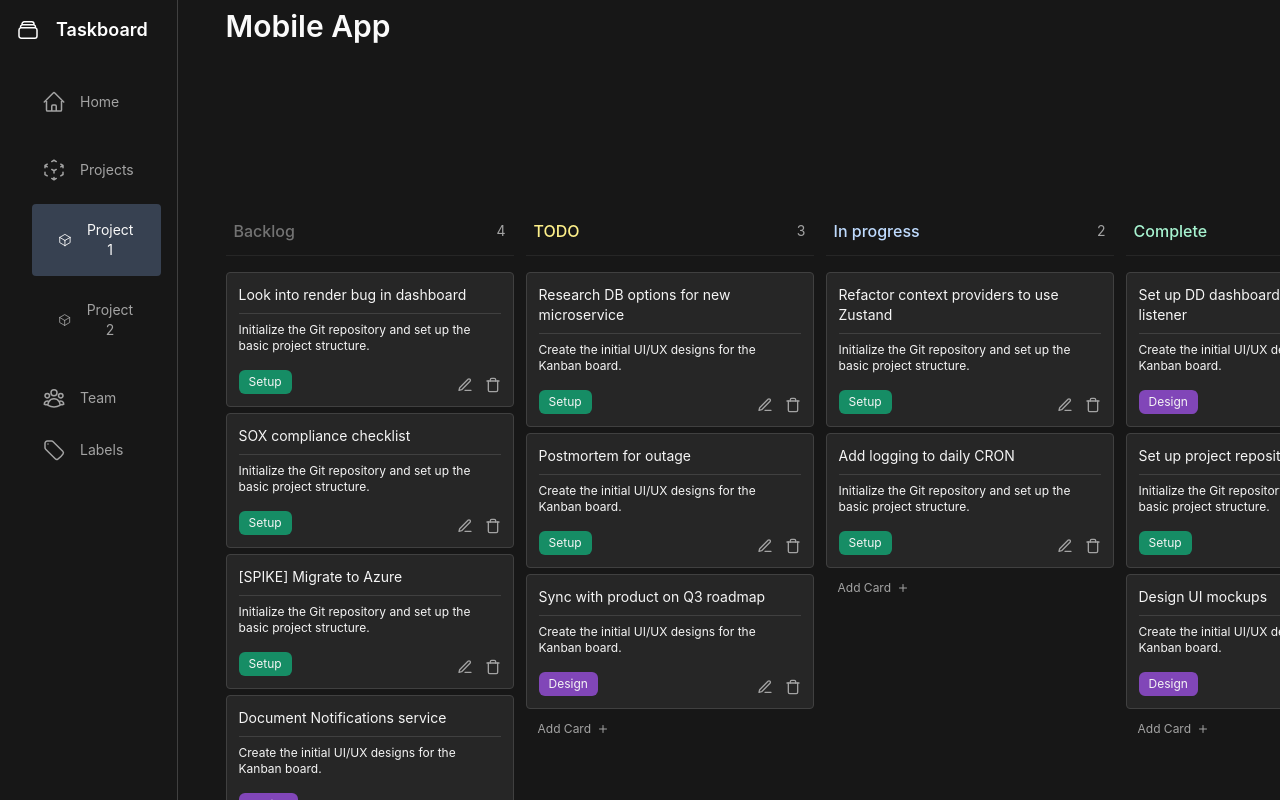
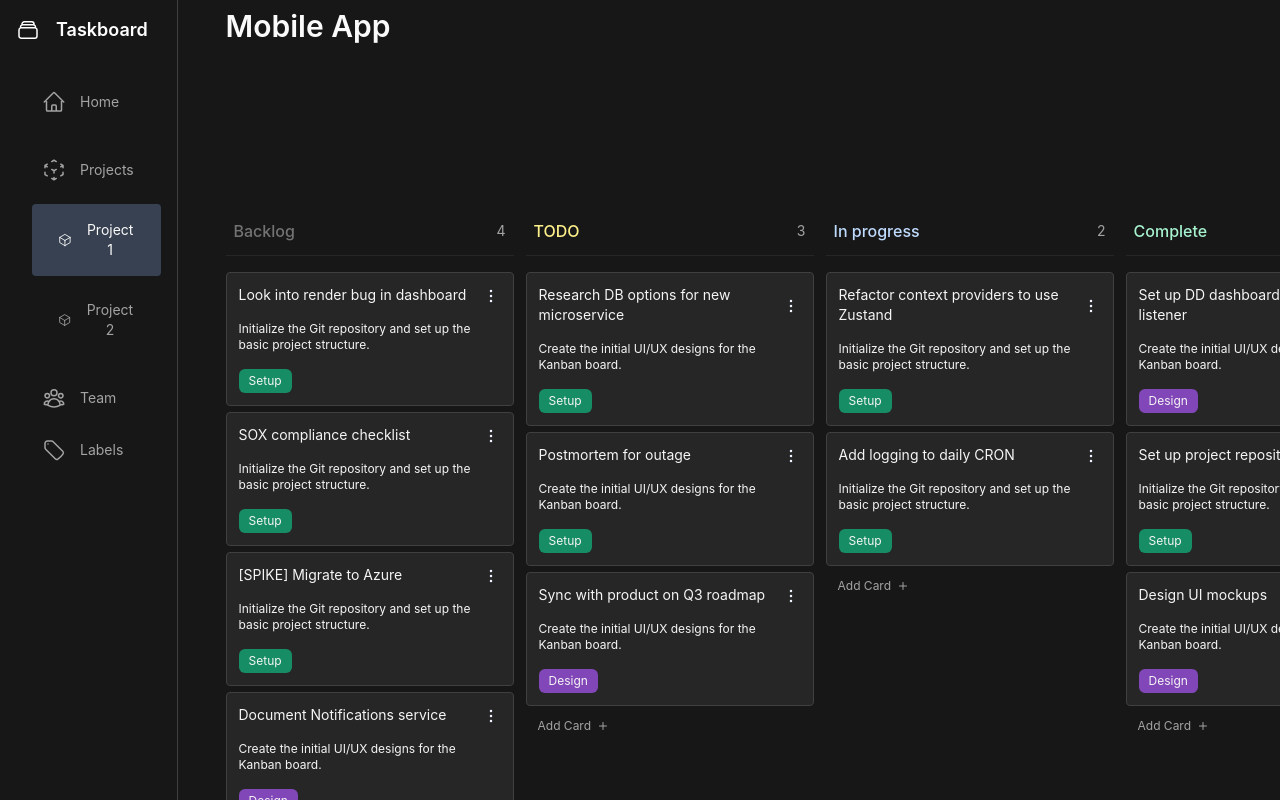
Before and after one commit to Pratik4509/taskboard, a React (Create React App) app: page /project/1 in a window 1280 px wide. Shown: the top 800 px of the page. Built offline with nearby package versions, Linux system fonts and the light colour scheme.

Commit message:
Created the dropdown component

```diff
--- a/src/Components/KanbanBoard.tsx
+++ b/src/Components/KanbanBoard.tsx
@@ -2,6 +2,7 @@ import React, { useEffect, useState } from 'react'
 import { FiPlus, FiTrash, FiEdit3 } from "react-icons/fi";
 import { motion } from "framer-motion";
 import { FaFire } from "react-icons/fa";
+import StaggeredDropDown from './StaggeredDropDown';
 
 
 export const KanbanBoard: React.FC = () => {
@@ -225,6 +226,9 @@ const Card = ({ title, id, column, description, label, teamMembers, handleDragSt
     const handleDelete = (id: string) => {
         setCards((pv) => pv.filter((c) => c.id !== id));
     }
+    const handleEdit = () => {
+
+    }
 
     interface labelColorInterface {
         Setup: string,
@@ -233,7 +237,6 @@ const Card = ({ title, id, column, description, label, teamMembers, handleDragSt
     const labelColor:any = {
         Setup: 'bg-emerald-500/70',
         Design: 'bg-purple-500/70'
-
     }
     return (
         <>
@@ -244,11 +247,14 @@ const Card = ({ title, id, column, description, label, teamMembers, handleDragSt
                 draggable="true"
                 onDragStart={(e: DragEvent) => handleDragStart(e, { title, id, column })}
                 className='cursor-grab rounded border border-neutral-700 bg-neutral-800 p-3 active:cursor-grabbing'>
-                <p className='text-sm text-neutral-100 text-left border-b border-neutral-700 pb-2'>{title}</p>
+                <div className='flex items-center justify-between'>
+                    <p className='text-sm text-neutral-100 text-left pb-2'>{title}</p>
+                    <StaggeredDropDown handleDelete={handleDelete} handleEdit={handleEdit} id={id}/>
+                </div>
                 <p className='text-xs text-neutral-100 text-left mt-2'>{description}</p>
                 <div className='flex items-center justify-end w-full gap-3 mt-4'>
                     <p className={`text-xs text-neutral-100 mr-auto px-2.5 py-1 rounded-md ${labelColor[label]}`}>{label}</p>
-                    <button
+                    {/* <button
                         className='mt-1.5 text-neutral-400 transition-colors hover:text-neutral-50 hover:scale-115'
                         onClick={() => handleDelete(id)}
                     >
@@ -259,7 +265,7 @@ const Card = ({ title, id, column, description, label, teamMembers, handleDragSt
                         onClick={() => handleDelete(id)}
                     >
                         <FiTrash />
-                    </button>
+                    </button> */}
                 </div>
             </motion.div>
         </>
--- /dev/null
+++ b/src/Components/StaggeredDropDown.tsx
@@ -0,0 +1,131 @@
+import {
+    FiEdit,
+    FiChevronDown,
+    FiTrash,
+    FiShare,
+    FiPlusSquare,
+} from "react-icons/fi";
+import { motion } from "framer-motion";
+import { Dispatch, SetStateAction, useState } from "react";
+import { IconType } from "react-icons";
+
+interface DDProps {
+    handleDelete: (id: string) => void
+    handleEdit: () => void
+    id: string
+}
+const StaggeredDropDown = ({ handleDelete, handleEdit, id }: DDProps) => {
+    const [open, setOpen] = useState(false);
+
+    return (
+        // <div className="p-8 pb-56 flex items-center justify-center bg-white">
+        <motion.div animate={open ? "open" : "closed"} className="relative">
+            <button
+                onClick={() => setOpen((pv) => !pv)}
+                className="rounded-md text-indigo-50 hover:bg-indigo-500 transition-colors"
+            >
+                <motion.span variants={iconVariants}>
+                    {open
+                        ? <svg xmlns="http://www.w3.org/2000/svg" fill="none" viewBox="0 0 24 24" strokeWidth={1.5} stroke="currentColor" className="size-5">
+                            <path strokeLinecap="round" strokeLinejoin="round" d="m19.5 8.25-7.5 7.5-7.5-7.5" />
+                        </svg>
+                        : <svg xmlns="http://www.w3.org/2000/svg" fill="none" viewBox="0 0 24 24" strokeWidth={1.5} stroke="currentColor" className="size-5">
+                            <path strokeLinecap="round" strokeLinejoin="round" d="M12 6.75a.75.75 0 1 1 0-1.5.75.75 0 0 1 0 1.5ZM12 12.75a.75.75 0 1 1 0-1.5.75.75 0 0 1 0 1.5ZM12 18.75a.75.75 0 1 1 0-1.5.75.75 0 0 1 0 1.5Z" />
+                        </svg>
+                    }
+                </motion.span>
+            </button>
+
+            <motion.ul
+                initial={wrapperVariants.closed}
+                variants={wrapperVariants}
+                style={{ originY: "top", translateX: "-50%" }}
+                className="flex flex-col gap-2 p-2 rounded-lg bg-white shadow-xl absolute top-[120%] left-[50%] w-36 overflow-hidden"
+            >
+                <Option setOpen={setOpen} Icon={FiEdit} text="Edit" action={handleEdit} id={id} />
+                {/* <Option setOpen={setOpen} Icon={FiPlusSquare} text="Duplicate" /> */}
+                <Option setOpen={setOpen} Icon={FiTrash} text="Remove" action={handleDelete} id={id} className="text-red-600 hover:bg-red-100 hover:text-red-600"/>
+            </motion.ul>
+        </motion.div>
+        // </div>
+    );
+};
+
+const Option = ({
+    text,
+    Icon,
+    setOpen,
+    action,
+    id,
+    className
+}: {
+    text: string;
+    Icon: IconType;
+    setOpen: Dispatch<SetStateAction<boolean>>;
+    action: (id: string) => void;
+    id: string;
+    className?: string;
+}) => {
+    const handleClick = (id: string) => {
+        setOpen(false);
+        action(id);
+    }
+    return (
+        <motion.li
+            variants={itemVariants}
+            onClick={() => handleClick(id)}
+            className={`${className} flex items-center gap-2 w-full p-2 text-xs font-medium whitespace-nowrap rounded-md hover:bg-indigo-100 text-slate-700 hover:text-indigo-500 transition-colors cursor-pointer`}
+        >
+            <motion.span variants={actionIconVariants}>
+                <Icon />
+            </motion.span>
+            <span>{text}</span>
+        </motion.li>
+    );
+};
+
+export default StaggeredDropDown;
+
+const wrapperVariants = {
+    open: {
+        scaleY: 1,
+        transition: {
+            when: "beforeChildren",
+            staggerChildren: 0.1,
+        },
+    },
+    closed: {
+        scaleY: 0,
+        transition: {
+            when: "afterChildren",
+            staggerChildren: 0.1,
+        },
+    },
+};
+
+const iconVariants = {
+    open: { rotate: 180 },
+    closed: { rotate: 0 },
+};
+
+const itemVariants = {
+    open: {
+        opacity: 1,
+        y: 0,
+        transition: {
+            when: "beforeChildren",
+        },
+    },
+    closed: {
+        opacity: 0,
+        y: -15,
+        transition: {
+            when: "afterChildren",
+        },
+    },
+};
+
+const actionIconVariants = {
+    open: { scale: 1, y: 0 },
+    closed: { scale: 0, y: -7 },
+};
```
